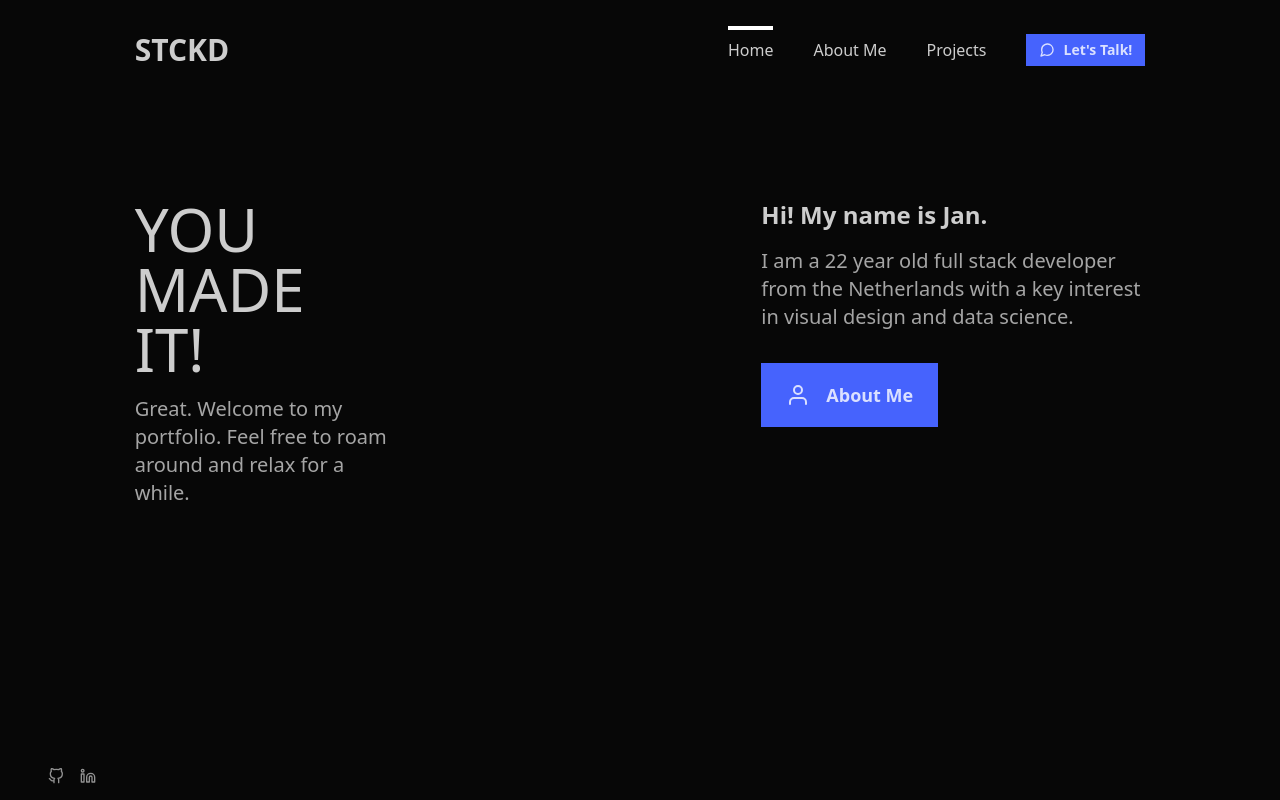
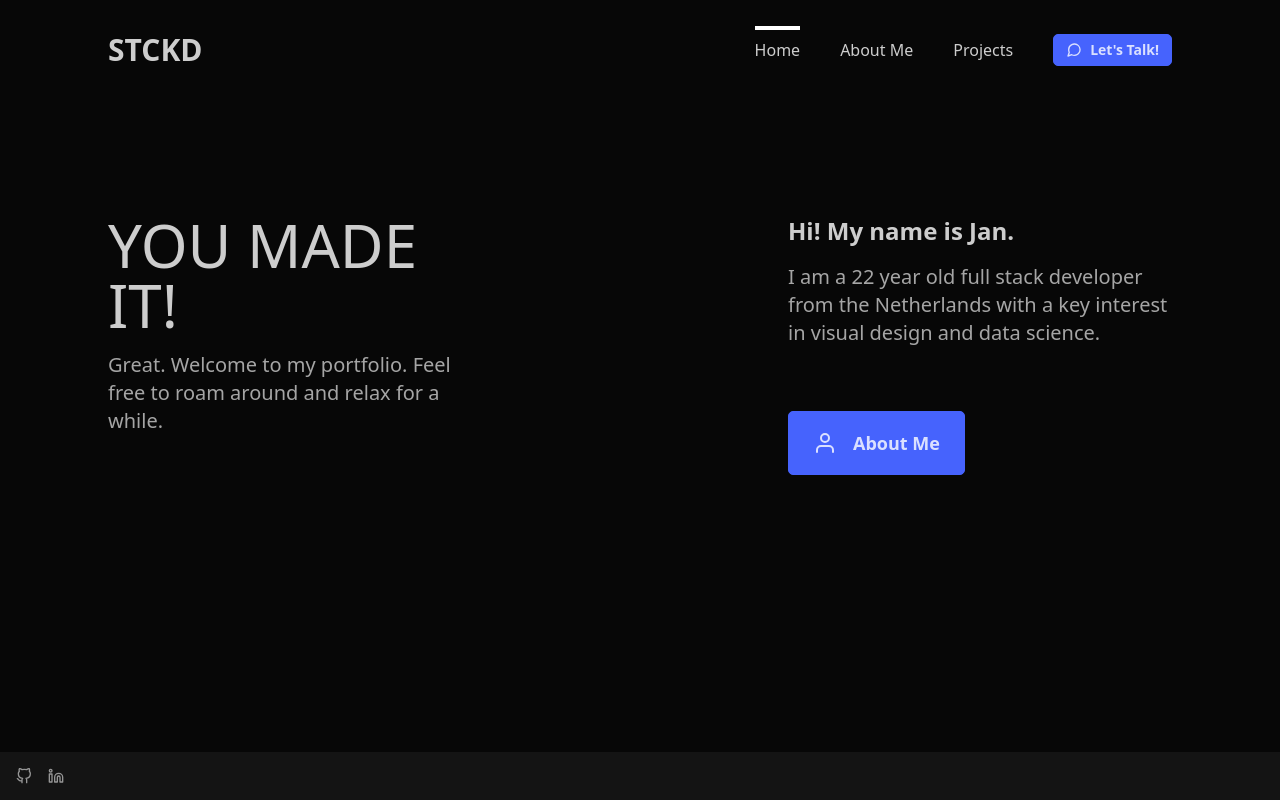
Before and after one commit to janarendvw/Portfolio-V2, a React (Vite) app in the folder App/: page /home in a window 1280 px wide. Built offline with nearby package versions, Linux system fonts and the light colour scheme.

Commit message:
Stylistic improvements

```diff
--- a/App/src/App.tsx
+++ b/App/src/App.tsx
@@ -9,7 +9,7 @@ import ProjectsPage from "./pages/projects/ProjectsPage";
 
 function App() {
   return (
-    <div className="grid grid-cols-12 gap-4 w-full h-screen px-8 auto-rows-auto">
+    <div className="grid grid-cols-12 gap-4 w-full h-screen auto-rows-auto">
     <BrowserRouter>
     <Navbar/>
       <Routes>
--- a/App/src/layout/footer/Footer.tsx
+++ b/App/src/layout/footer/Footer.tsx
@@ -1,10 +1,12 @@
-import React from 'react'
-import Socials from './Socials'
+import React from "react";
+import Socials from "./Socials";
 
-type Props = {}
+type Props = {};
 
 export default function Footer({}: Props) {
   return (
-    <div className='col-start-0 row-start-3 self-end py-4 px-4'><Socials/></div>
-  )
+    <div className="col-start-0 col-span-12 row-start-3 self-end py-4 px-4 bg-white/5">
+      <Socials />
+    </div>
+  );
 }
--- a/App/src/layout/footer/Socials.tsx
+++ b/App/src/layout/footer/Socials.tsx
@@ -7,10 +7,10 @@ type Props = {};
 export default function Socials({}: Props) {
   return (
     <div className="flex gap-4">
-      <a className="opacity-70 hover:opacity-100 hover:-translate-y-1 duration-500" href={"https://github.com"} target={'_blank'}>
+      <a className="opacity-70 hover:opacity-100" href={"https://github.com"} target={'_blank'}>
         <GitHub size={16} />
       </a>
-      <a className="opacity-70 hover:opacity-100 hover:-translate-y-1 duration-500" href={"https://linkedin.com"} target={'_blank'}>
+      <a className="opacity-70 hover:opacity-100" href={"https://linkedin.com"} target={'_blank'}>
         <Linkedin size={16} />
       </a>
     </div>
--- a/App/src/pages/about/AboutMePage.tsx
+++ b/App/src/pages/about/AboutMePage.tsx
@@ -22,8 +22,7 @@ export default function AboutMePage({}: Props) {
       </div>
       <div
         id="about-me-image"
-        className="w-1/3"
-        style={{ background: "gray" }}
+        className="w-1/3 bg-white/10"
       ></div>
     </div>
   );
--- a/App/src/pages/home/HomePage.tsx
+++ b/App/src/pages/home/HomePage.tsx
@@ -7,7 +7,7 @@ type Props = {};
 export default function HomePage({}: Props) {
   return (
     <div className="flex justify-between col-start-2 col-span-10 row-start-2">
-      <div id="home-hero-left" className="w-1/4">
+      <div id="home-hero-left" className="w-1/3">
         <div className="text-6xl">YOU MADE IT!</div>
         <div className="text-xl opacity-80 mt-4">
           Great. Welcome to my portfolio. Feel free to roam around and relax for
@@ -20,7 +20,7 @@ export default function HomePage({}: Props) {
           I am a 22 year old full stack developer from the Netherlands with a
           key interest in visual design and data science.
         </div>
-        <Link to={"/about-me"} className="btn btn-primary btn-lg mt-8 gap-4"><User/>About me</Link>
+        <Link to={"/about-me"} className="btn btn-primary btn-lg mt-16 gap-4"><User/>About me</Link>
       </div>
 
     </div>
--- a/App/src/pages/projects/ProjectsPage.tsx
+++ b/App/src/pages/projects/ProjectsPage.tsx
@@ -37,14 +37,14 @@ const projects = [
 export default function ProjectsPage({}: Props) {
   return (
     <>
-      <div id="projects" className="row-start-2 col-start-2 col-end-9 ">
+      <div id="projects" className="row-start-2 col-start-2 col-end-8 ">
         <div className="text-4xl font-bold">My projects</div>
         <div id="projects-container" className="overflow-y-scroll max-h-[50vh] flex flex-col gap-8 mt-8">
         {
         projects.map((project) => {
           return(
             <div className="flex flex-row justify-start gap-4">
-              <img src={project.image} alt="" width={'300px'} className={'border rounded-md'}/>
+              <img src={project.image} alt="" width={'30%'} className={'border rounded-md'}/>
               <div className="flex flex-col n">
               <div className="text-2xl font-bold">{project.title}</div>
               <div className="text-xl opacity-80">{project.description}</div>
@@ -54,7 +54,7 @@ export default function ProjectsPage({}: Props) {
         })
         }
         </div>
-        <div id="projects-skill-filter" className="items-center p-4 gap-4 flex hover:opacity-100 cursor-pointer">
+        <div id="projects-skill-filter" className="items-center py-4 gap-4 flex hover:opacity-100 cursor-pointer">
           Filter projects based on skills:
           <span className="gap-4 flex p-4 rounded-md">
           <span className="badge badge-outline badge-warning opacity-50 hover:opacity-100 cursor-pointer">html</span>
@@ -65,7 +65,11 @@ export default function ProjectsPage({}: Props) {
         </div>
       </div>
       <div id="projects-contact" className="row-start-2 col-start-9 col-end-12">
-        <div className="text-2xl font-bold">Let's get in touch!</div>{" "}
+        <div className="text-2xl font-bold">Let's get in touch!</div>
+        <div className="text-xl opacity-80 mt-4">
+          I am always open to new opportunities and challenges. If you have any
+          questions or want to work together, feel free to contact me!
+          </div>
       </div>
     </>
   );
--- a/App/tailwind.config.cjs
+++ b/App/tailwind.config.cjs
@@ -19,7 +19,7 @@ module.exports = {
           "base-100": "#070707",
 
           "--rounded-box": "1rem", // border radius rounded-box utility class, used in card and other large boxes
-          "--rounded-btn": "0px", // border radius rounded-btn utility class, used in buttons and similar element
+          "--rounded-btn": "5px", // border radius rounded-btn utility class, used in buttons and similar element
           "--rounded-badge": "1.9rem", // border radius rounded-badge utility class, used in badges and similar
           "--animation-btn": "0.25s", // duration of animation when you click on button
           "--animation-input": "0.2s", // duration of animation for inputs like checkbox, toggle, radio, etc
```
